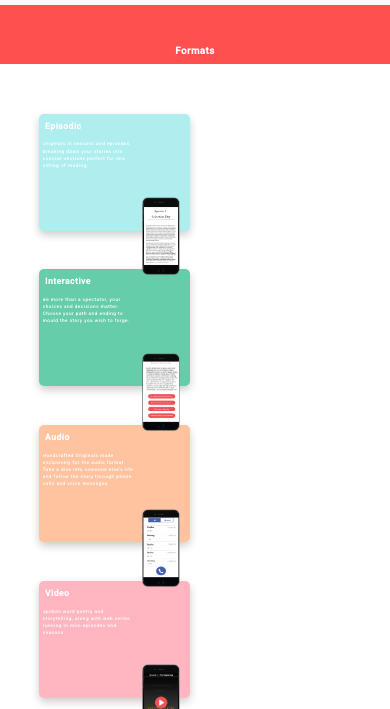
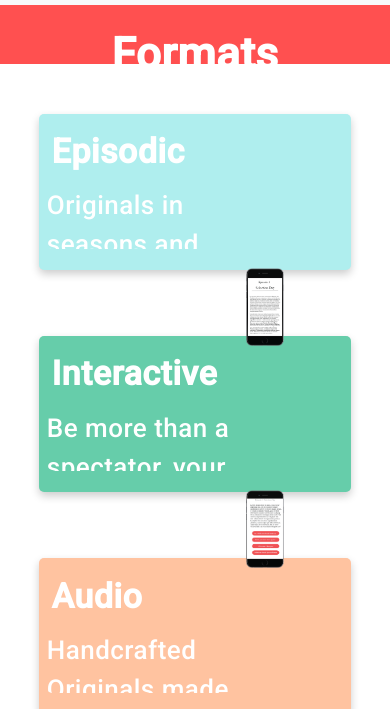
Before and after one commit to scriblrfictionorg/ScriblrStaticWEB, a website: page formats.html in a window 390 px wide. Shown: the part 131-840 px from the top of the page. Drawn offline with nearby package versions, Linux system fonts and the light colour scheme.

Commit message:
Headers made responsive, Format page made responsive, home page added responsiveness

```diff
--- a/css/style.css
+++ b/css/style.css
@@ -1483,4 +1483,33 @@ font-size: 1.35vw;
 	.stylized-list {
 		font-size: 20px;
 	}
-}
+
+	.format-card {
+		height: 40vw;
+		width: 100%;
+	}
+	.format-card-title {
+		font-size: 34px;
+	}
+	.iphone {
+		left: 60%;
+	}
+	.format-white-box {
+		font-size: 26px;
+		top: -52%;
+	}
+	.section-header-bold {
+		top: 4vw !important;
+		font-size: 44px;
+	}
+	.image-trifecta, .icon-holder-title {
+		left: 0;
+	}
+	.icon-holder {
+		width: auto;
+		text-align: center;
+	}
+	.image-trifecta {
+		width: 10vw;
+	}
+}
```
